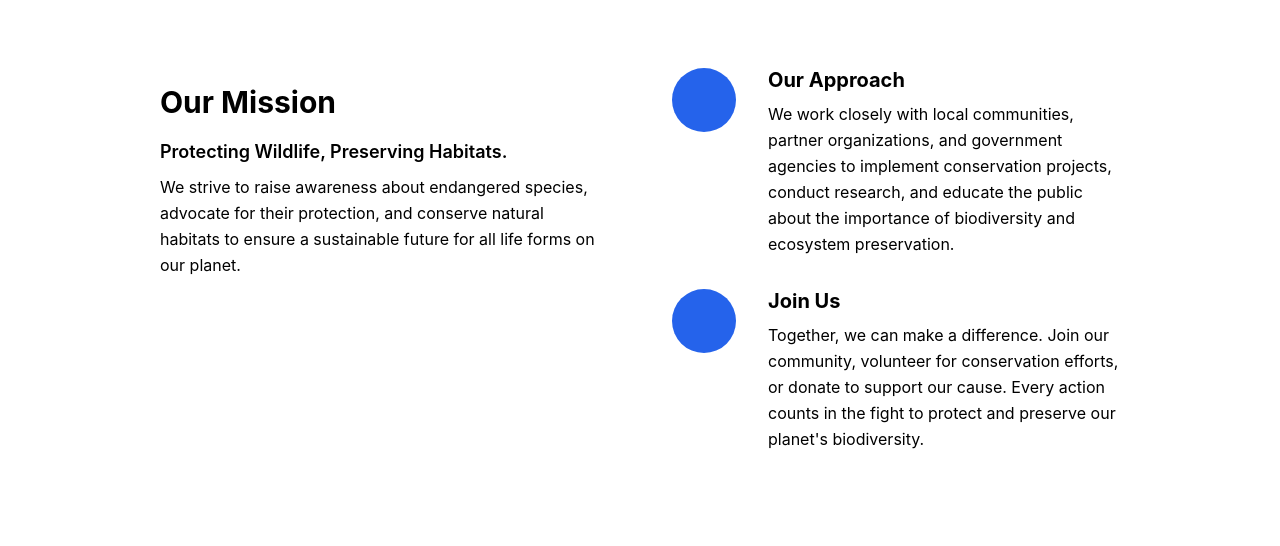
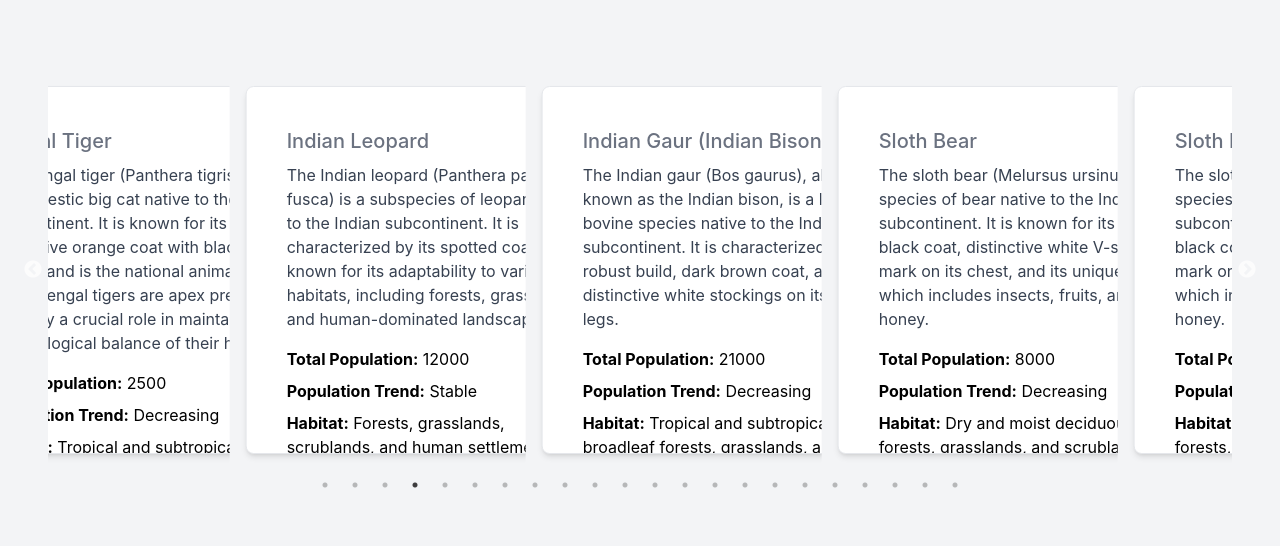
Before and after one commit to 3110manav/BNB_CodeBullet_23, a React (Create React App) app in the folder client/: page / in a window 1280 px wide. Shown: the part 982-1528 px from the top of the page. Built offline with nearby package versions, Linux system fonts and the light colour scheme.

Commit message:
ImageGallery

```diff
--- a/client/src/pages/Home.js
+++ b/client/src/pages/Home.js
@@ -83,6 +83,13 @@ const Home = () => {
         </section>
       </div>
       {/* <!-- end hero --> */}
+      <section className="relative bg-gray-100 px-2 py-[90px]">
+        <Slider {...settings} className="m-10">
+          {animalData.map((animal) => (
+            <CarouselCard key={animal.name} {...animal} />
+          ))}
+        </Slider>
+      </section>
 
       {/* <!-- start about --> */}
       <section className="relative px-4 py-10 sm:px-8 lg:px-16 xl:px-40 2xl:px-64 lg:py-32">
```
